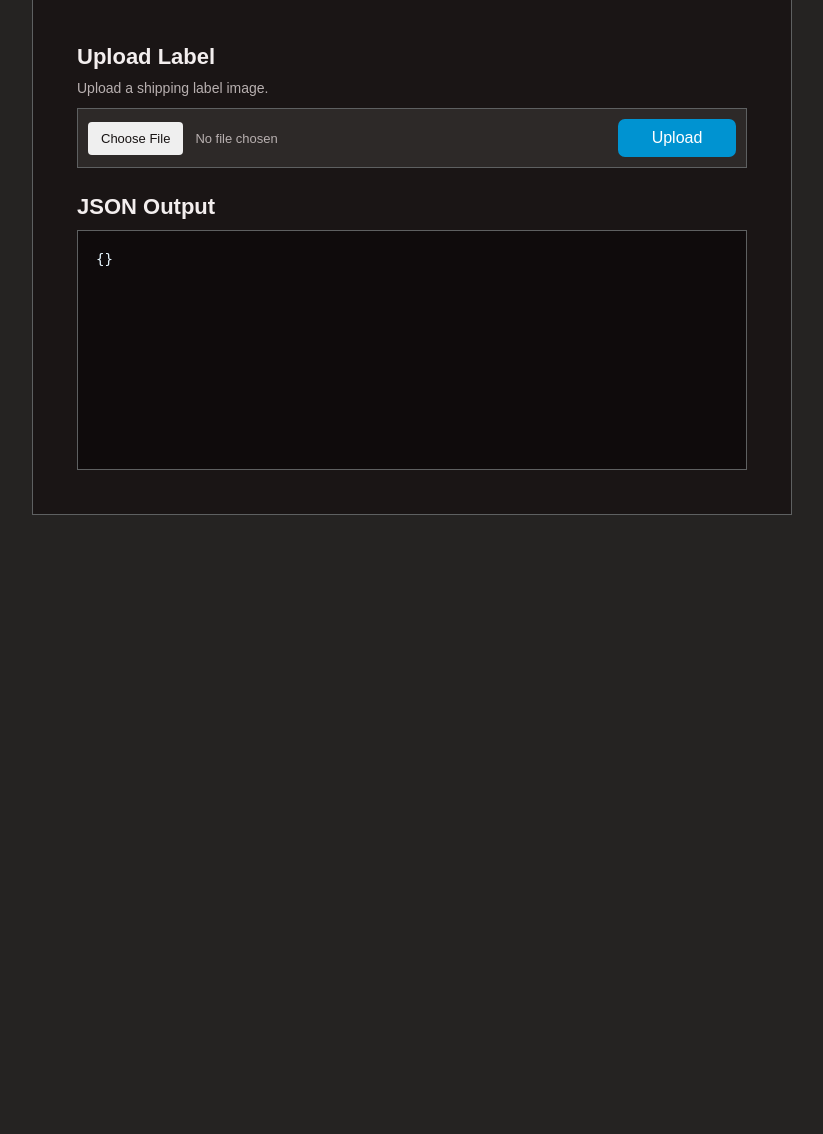
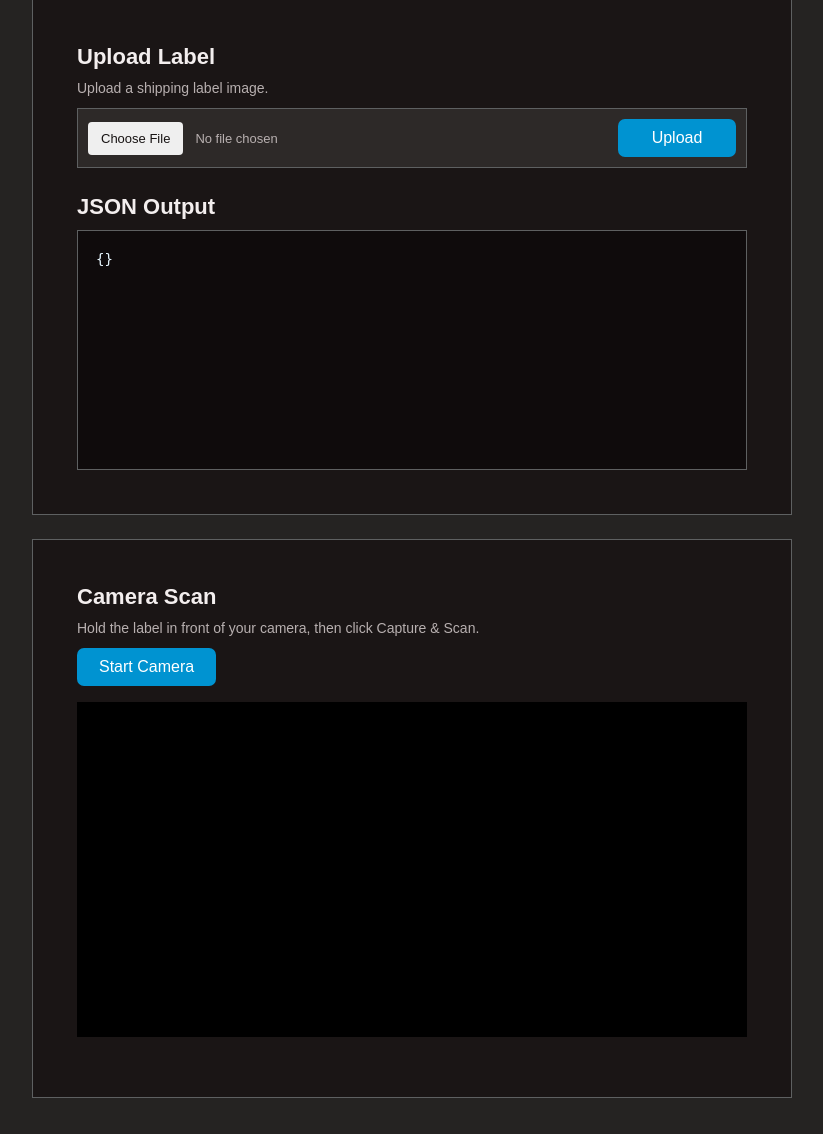
Before and after one commit to jburgos1102/label-reader, a Flask app: page / in a window 1280 px wide. Shown: the part 99-1233 px from the top of the page, without its empty margins (32-855 px from the left). Before the commit the page ends 614 px from the top, so only its background shows below. Run offline with Flask 3, Linux system fonts and the light colour scheme.

Commit message:
Add storage, /api/scan endpoint, camera UI, and ExtractionResult output shape
- storage.py: SQLite persistence with per-field confidence/source columns
- app.py: /upload uses result.to_dict(); new /api/scan JSON endpoint
- pipeline.py: build_extraction_result() maps internal dict → ExtractionResult; adds timing and tracking_source tracking
- config.py: adds STORAGE_DB_PATH
- templates/index.html: removes dead commented template; adds camera panel with getUserMedia → /api/scan fetch
- evaluate.py: selected-results track now reads from ExtractionResult.to_dict() via build_extraction_result

Regression tests: 26/26 labels, no regressions.

Co-Authored-By: Claude Sonnet 4.6 <noreply@anthropic.com>

```diff
--- a/app.py
+++ b/app.py
@@ -1,13 +1,43 @@
-from flask import Flask, render_template, request
+import json
+import os
+import uuid
+
+from flask import Flask, jsonify, render_template, request
 from werkzeug.utils import secure_filename
-from label_reader import extract_label_data
+
 from logger import log
-import os
-import json
+from pipeline import build_extraction_result, run
+import storage
 
 app = Flask(__name__)
 
 UPLOAD_FOLDER = "uploads"
+
+try:
+    storage.init_db()
+except Exception:
+    log.warning("Storage initialization failed; label results will not be persisted")
+
+
+def _save_upload(uploaded_file):
+    filename = secure_filename(uploaded_file.filename)
+    if not filename:
+        raise ValueError("invalid filename")
+    os.makedirs(UPLOAD_FOLDER, exist_ok=True)
+    path = os.path.join(UPLOAD_FOLDER, filename)
+    uploaded_file.save(path)
+    return path
+
+
+def _run_and_store(image_path):
+    internal = run(image_path)
+    label_id = str(uuid.uuid4())
+    result = build_extraction_result(internal, label_id)
+    try:
+        storage.store(result, ocr_text=internal.get("_ocr_text", ""))
+    except Exception:
+        log.warning("Failed to persist label %s to storage", label_id)
+    return result
 
 
 @app.route("/")
@@ -17,7 +47,6 @@ def home():
 
 @app.route("/upload", methods=["POST"])
 def upload():
-
     if "label_image" not in request.files:
         return render_template(
             "index.html",
@@ -27,21 +56,15 @@ def upload():
 
     uploaded_file = request.files["label_image"]
 
-    filename = secure_filename(uploaded_file.filename)
-
-    if filename == "":
+    if secure_filename(uploaded_file.filename) == "":
         return render_template(
             "index.html",
             label_data=None,
             error_message="Please upload a file with a valid filename.",
         )
 
-    os.makedirs(UPLOAD_FOLDER, exist_ok=True)
-
-    image_path = os.path.join(UPLOAD_FOLDER, filename)
-
     try:
-        uploaded_file.save(image_path)
+        image_path = _save_upload(uploaded_file)
     except Exception:
         log.exception("Unable to save uploaded file")
         return render_template(
@@ -51,7 +74,7 @@ def upload():
         )
 
     try:
-        label_data = extract_label_data(image_path)
+        result = _run_and_store(image_path)
     except Exception:
         log.exception("Unable to extract label data from uploaded file")
         return render_template(
@@ -60,9 +83,36 @@ def upload():
             error_message="Unable to read that shipping label image. Please try another file.",
         )
 
-    label_data_json = json.dumps(label_data, indent=4)
+    return render_template(
+        "index.html",
+        label_data=json.dumps(result.to_dict(), indent=4),
+        error_message="",
+    )
 
-    return render_template("index.html", label_data=label_data_json, error_message="")
+
+@app.route("/api/scan", methods=["POST"])
+def api_scan():
+    if "label_image" not in request.files:
+        return jsonify({"error": "No image provided. Send a multipart/form-data POST with a 'label_image' field."}), 400
+
+    uploaded_file = request.files["label_image"]
+
+    if secure_filename(uploaded_file.filename) == "":
+        return jsonify({"error": "Invalid filename."}), 400
+
+    try:
+        image_path = _save_upload(uploaded_file)
+    except Exception:
+        log.exception("Unable to save uploaded file for /api/scan")
+        return jsonify({"error": "Unable to save the image."}), 500
+
+    try:
+        result = _run_and_store(image_path)
+    except Exception:
+        log.exception("Unable to extract label data for /api/scan")
+        return jsonify({"error": "Unable to process the image."}), 500
+
+    return jsonify(result.to_dict())
 
 
 if __name__ == "__main__":
--- a/config.py
+++ b/config.py
@@ -22,6 +22,9 @@ CONFIDENCE_ZIP_VALID = 0.95
 CONFIDENCE_LLM_OCR_MATCH = 0.85
 CONFIDENCE_LLM_OCR_MISMATCH = 0.30
 
+# SQLite storage
+STORAGE_DB_PATH = "label_storage.db"
+
 # Camera label detection
 CAMERA_MIN_AREA_RATIO = 0.10
 CAMERA_STABLE_SECONDS = 2.0
--- a/templates/index.html
+++ b/templates/index.html
@@ -48,6 +48,10 @@
             padding: clamp(24px, 5vw, 44px);
             border: 1px solid var(--row-border);
             background: var(--panel);
+        }
+
+        .panel + .panel {
+            margin-top: 24px;
         }
 
         .section-title {
@@ -108,6 +112,16 @@
             background: var(--accent-hover);
         }
 
+        button.secondary {
+            background: var(--row);
+            border: 1px solid var(--row-border);
+        }
+
+        button.secondary:hover,
+        button.secondary:focus-visible {
+            background: #3a3535;
+        }
+
         .error {
             margin: 0 0 12px;
             color: var(--danger);
@@ -126,6 +140,27 @@
             font-size: 14px;
             line-height: 1.45;
             white-space: pre-wrap;
+        }
+
+        /* Camera section */
+        .camera-controls {
+            display: flex;
+            flex-wrap: wrap;
+            gap: 10px;
+            margin-bottom: 16px;
+        }
+
+        #camera-preview {
+            display: block;
+            width: 100%;
+            max-height: 360px;
+            object-fit: contain;
+            background: #000;
+            margin-bottom: 16px;
+        }
+
+        .camera-output-header {
+            margin: 20px 0 10px;
         }
 
         @media (max-width: 620px) {
@@ -187,56 +222,89 @@
                 <pre>{}</pre>
             {% endif %}
         </section>
+
+        <section class="panel" aria-labelledby="camera-title">
+            <h2 class="section-title" id="camera-title">Camera Scan</h2>
+            <p class="helper-text">Hold the label in front of your camera, then click Capture &amp; Scan.</p>
+
+            <div class="camera-controls">
+                <button type="button" id="start-camera">Start Camera</button>
+                <button type="button" id="capture-btn" hidden>Capture &amp; Scan</button>
+                <button type="button" id="stop-camera" class="secondary" hidden>Stop Camera</button>
+            </div>
+
+            <video id="camera-preview" autoplay playsinline hidden></video>
+            <canvas id="camera-canvas" hidden></canvas>
+
+            <div id="camera-result-wrapper" hidden>
+                <h2 class="section-title camera-output-header">Scan Result</h2>
+                <pre id="camera-output"></pre>
+            </div>
+        </section>
     </main>
+
+    <script>
+    (function () {
+        var video   = document.getElementById('camera-preview');
+        var canvas  = document.getElementById('camera-canvas');
+        var startBtn   = document.getElementById('start-camera');
+        var captureBtn = document.getElementById('capture-btn');
+        var stopBtn    = document.getElementById('stop-camera');
+        var resultWrap = document.getElementById('camera-result-wrapper');
+        var output  = document.getElementById('camera-output');
+        var stream  = null;
+
+        startBtn.addEventListener('click', function () {
+            navigator.mediaDevices.getUserMedia({
+                video: { facingMode: { ideal: 'environment' } }
+            }).then(function (s) {
+                stream = s;
+                video.srcObject = stream;
+                video.hidden = false;
+                startBtn.hidden = true;
+                captureBtn.hidden = false;
+                stopBtn.hidden = false;
+            }).catch(function (err) {
+                output.textContent = 'Camera error: ' + err.message;
+                resultWrap.hidden = false;
+            });
+        });
+
+        captureBtn.addEventListener('click', function () {
+            canvas.width  = video.videoWidth;
+            canvas.height = video.videoHeight;
+            canvas.getContext('2d').drawImage(video, 0, 0);
+
+            output.textContent = 'Scanning…';
+            resultWrap.hidden = false;
+
+            canvas.toBlob(function (blob) {
+                var body = new FormData();
+                body.append('label_image', blob, 'capture.jpg');
+
+                fetch('/api/scan', { method: 'POST', body: body })
+                    .then(function (resp) { return resp.json(); })
+                    .then(function (data) {
+                        output.textContent = JSON.stringify(data, null, 4);
+                    })
+                    .catch(function (err) {
+                        output.textContent = 'Scan error: ' + err.message;
+                    });
+            }, 'image/jpeg', 0.92);
+        });
+
+        stopBtn.addEventListener('click', function () {
+            if (stream) {
+                stream.getTracks().forEach(function (t) { t.stop(); });
+                stream = null;
+            }
+            video.hidden = true;
+            video.srcObject = null;
+            startBtn.hidden = false;
+            captureBtn.hidden = true;
+            stopBtn.hidden = true;
+        });
+    }());
+    </script>
 </body>
 </html>
-
-<!-- <!DOCTYPE html>
-<html>
-<head>
-    <title>Label Reader POC</title>
-</head>
-    <style>
-        body {
-            padding: 10px 40px 20px 40px;
-        }
-    </style>
-</head>
-<body>
-
-    <h1>Label Reader POC</h1>
-
-    <p>Upload a shipping label image.</p>
-
-    <form
-        action="/upload"
-        method="POST"
-        enctype="multipart/form-data"
-    >
-        <input
-            type="file"
-            name="label_image"
-            accept="image/*"
-        >
-
-        <button type="submit">
-            Upload
-        </button>
-    </form>
-
-    <h2>JSON Output</h2>
-
-    {% if error_message %}
-        <p style="color:red;">
-            {{ error_message }}
-        </p>
-    {% endif %}
-
-    {% if label_data %}
-        <pre>{{ label_data }}</pre>
-    {% else %}
-        <pre>{}</pre>
-    {% endif %}
-
-</body>
-</html> -->
```
Also changed, not shown: evaluate.py (+25 -25 lines), pipeline.py (+68 -3 lines), storage.py (added, +114 -0 lines).
